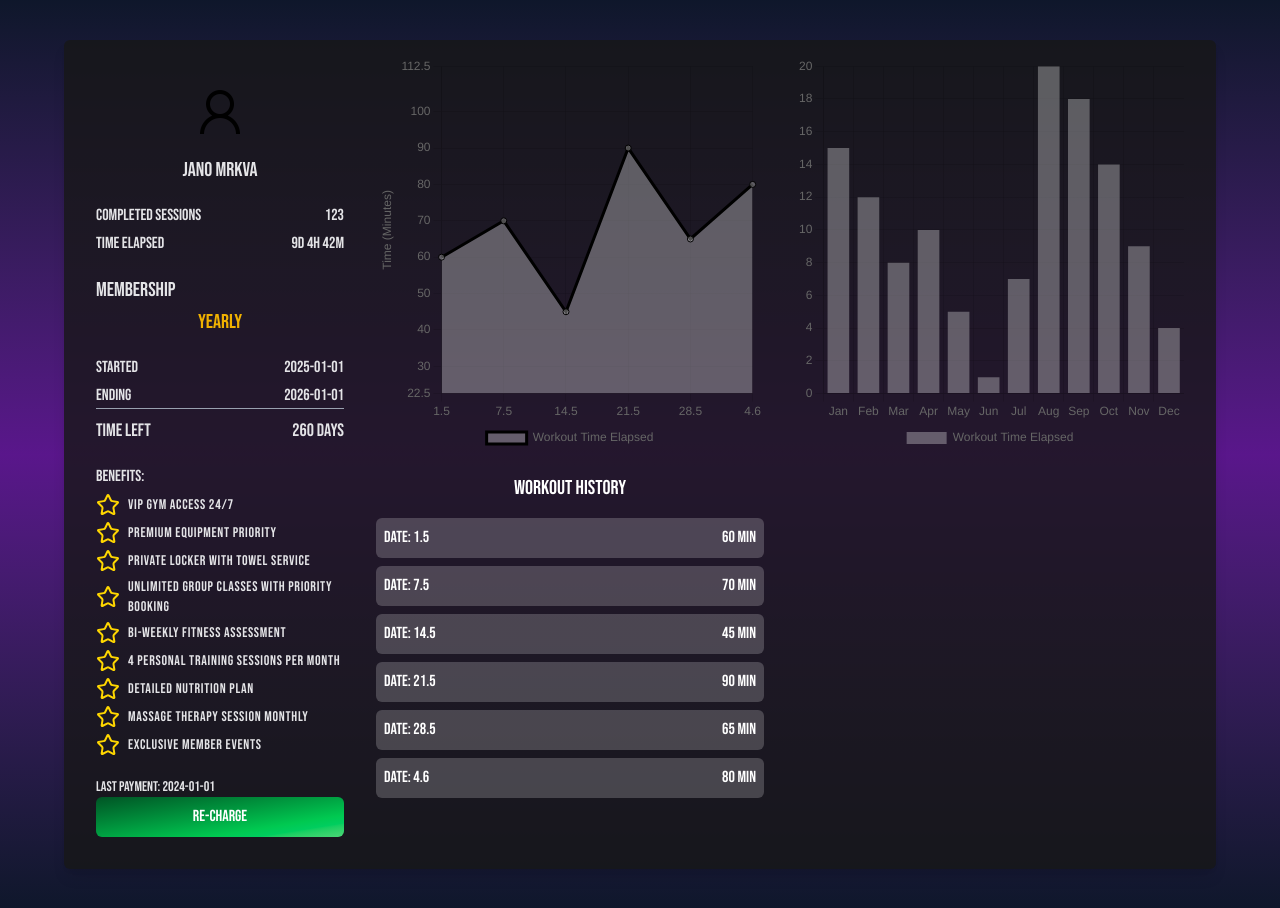
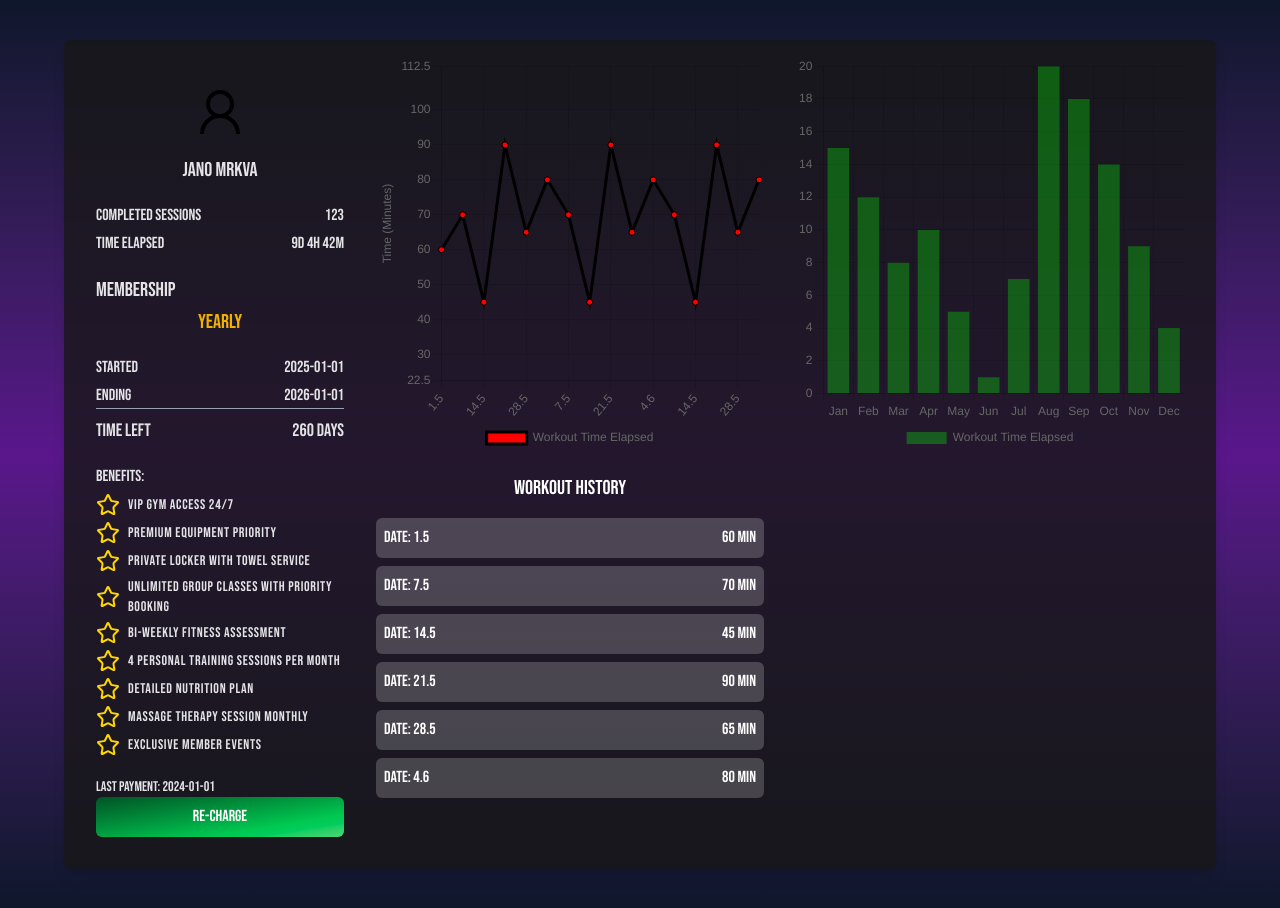
Before and after one commit to qzyx/optimal-gym-client, a Next.js app: page /dashboard in a window 1280 px wide. Built offline with nearby package versions, Linux system fonts and the light colour scheme.

Commit message:
Working on the dashboard

```diff
--- a/src/app/components/charts/TimeElapsedChart.tsx
+++ b/src/app/components/charts/TimeElapsedChart.tsx
@@ -37,8 +37,8 @@ export default function TimeElapsedChart({ user }: { user: User }) {
         label: "Workout Time Elapsed",
         data: dataValues,
         borderColor: "rgb(0, 0, 0)",
-        backgroundColor: "rgba(255, 255, 255, 0.3)",
-        fill: true,
+        backgroundColor: "rgba(255, 0, 0, 1)",
+
       },
     ],
   };
--- a/src/app/components/charts/WorkoutsCountsChart.tsx
+++ b/src/app/components/charts/WorkoutsCountsChart.tsx
@@ -36,7 +36,7 @@ export default function WorkoutsCountsChart({ user }: { user: User }) {
         label: "Workout Time Elapsed",
         data: dataValues,
         borderColor: "rgb(0, 0, 0)",
-        backgroundColor: "rgba(255, 255, 255, 0.3)",
+        backgroundColor: "rgba(0, 255, 0, 0.3)",
         fill: true,
       },
     ],
--- a/src/app/components/dashboard/Dashboard.tsx
+++ b/src/app/components/dashboard/Dashboard.tsx
@@ -52,6 +52,16 @@ export const user: User = {
     { time: 5400, date: "21.5" },
     { time: 3900, date: "28.5" },
     { time: 4800, date: "4.6" },
+    { time: 4200, date: "7.5" },
+    { time: 2700, date: "14.5" },
+    { time: 5400, date: "21.5" },
+    { time: 3900, date: "28.5" },
+    { time: 4800, date: "4.6" },
+    { time: 4200, date: "7.5" },
+    { time: 2700, date: "14.5" },
+    { time: 5400, date: "21.5" },
+    { time: 3900, date: "28.5" },
+    { time: 4800, date: "4.6" },
   ],
   pfp: null,
   membership: {
@@ -62,7 +72,7 @@ export const user: User = {
 
 const DashBoard = () => {
   return (
-    <div className="py-4 px-4 flex flex-col gap-10 lg:gap-0 lg:flex-row lg:w-[90%] lg:my-[5vh] bg-neutral-900/80  text-white lg:rounded-md lg:shadow-lg">
+    <div className="py-4 px-4 flex flex-col   gap-10 overflow-hidden lg:gap-0 lg:flex-row lg:w-[90%] lg:my-[5vh] bg-neutral-900/80  text-white lg:rounded-md lg:shadow-lg">
       <div className="lg:w-1/4">
         <UserSection user={user} />
       </div>
--- a/src/app/components/dashboard/WorkoutHistory.tsx
+++ b/src/app/components/dashboard/WorkoutHistory.tsx
@@ -3,9 +3,9 @@ import { User } from "./Dashboard";
 
 const WorkoutHistory = ({ user }: { user: User }) => {
   return (
-    <div className="h-1/2 w-full gap-4 flex flex-col">
+    <div className="h-1/2 w-full gap-4 flex overflow-hidden  flex-col">
       <span className="text-xl self-center">Workout History</span>
-      <div className="flex flex-col overflow-y-scroll gap-2">
+      <div className="flex flex-col  max-h-70 overflow-scroll gap-2">
         {user.workouts.map((workout, idx) => (
           <div
             className="flex justify-between p-2 bg-white/20 rounded-md"
```
